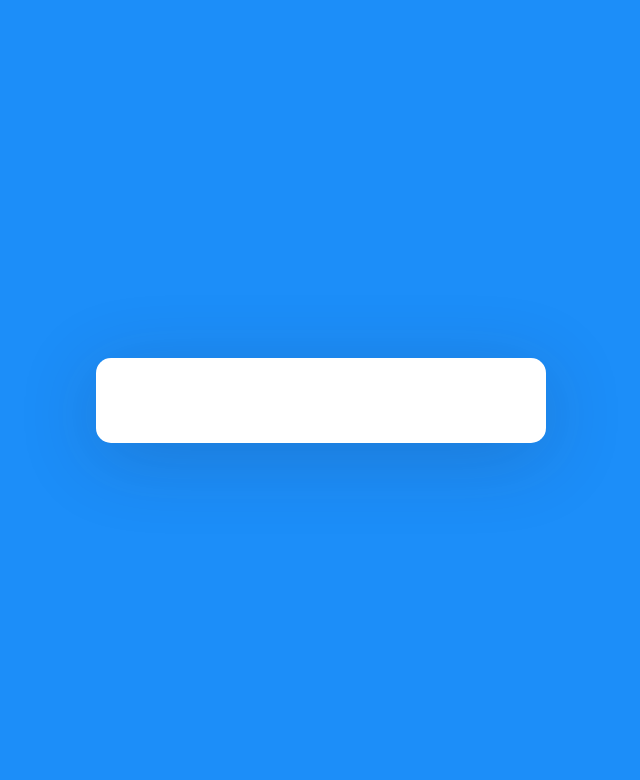
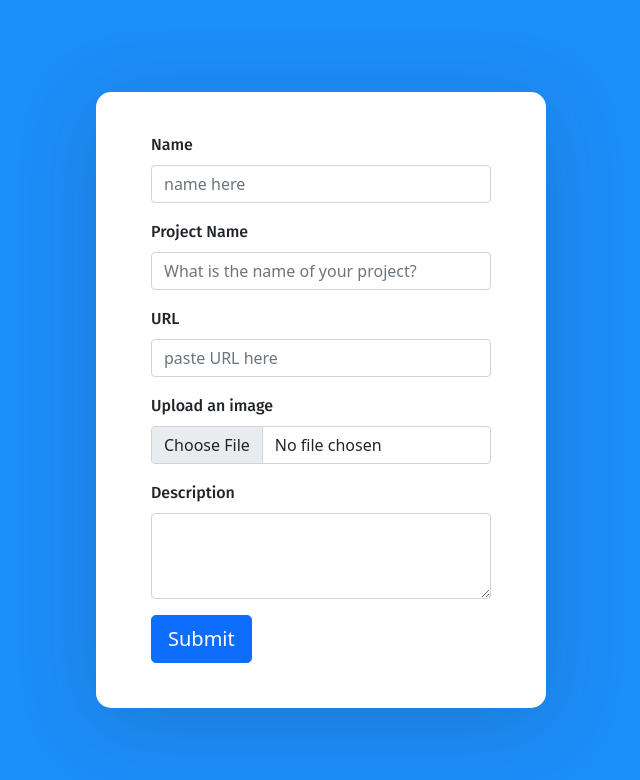
Before and after one commit to tybant0427/creative_dev, a React (Create React App) app in the folder client/: page /upload in a window 1280 px wide. Shown: the top 780 px of the page, without its empty margins (319-959 px from the left). Built offline with nearby package versions, Linux system fonts and the light colour scheme.

Commit message:
started uploading project feature

```diff
--- a/client/src/App.js
+++ b/client/src/App.js
@@ -5,7 +5,9 @@ import { BrowserRouter as Router, Switch, Route, Link } from "react-router-dom";
 import Login from "./components/login";
 import SignUp from "./components/signup";
 import Home from './components/Home';
-import Blog from './pages/Blog'
+import Blog from './pages/Blog';
+import Upload from './components/upload';
+
 import {
   ApolloClient,
   InMemoryCache,
@@ -14,6 +16,7 @@ import {
 } from '@apollo/client';
 import { setContext } from '@apollo/client/link/context';
 import Auth from "./utils/auth"
+
 
 
 const httpLink = createHttpLink({
@@ -53,10 +56,12 @@ const loggedin = () => {
         <div className="auth-inner">
           <Switch>
             <Route exact path='/' component={Home} />
+            <Route path="/upload" component={Upload} />
             <Route path="/sign-in" component={Login} />
             <Route path="/sign-up" component={SignUp} />
             {loggedin?
             <Route  path="/blog" component={Blog} />
+
            :<Route path='/sign-in' component={Login} />
             }
           </Switch>
--- /dev/null
+++ b/client/src/assets/wireframe/index 2.html
@@ -0,0 +1,47 @@
+<!DOCTYPE html>
+<html lang="en">
+<head>
+    <meta charset="UTF-8">
+    <meta http-equiv="X-UA-Compatible" content="IE=edge">
+    <meta name="viewport" content="width=device-width, initial-scale=1.0">
+    <link href="https://cdn.jsdelivr.net/npm/bootstrap@5.1.3/dist/css/bootstrap.min.css" rel="stylesheet" integrity="sha384-1BmE4kWBq78iYhFldvKuhfTAU6auU8tT94WrHftjDbrCEXSU1oBoqyl2QvZ6jIW3" crossorigin="anonymous">
+    <title>Document</title>
+</head>
+
+
+
+        <div class="mb-3">
+            <label for="exampleFormControlInput1" class="form-label">Name</label>
+            <input type="email" class="form-control" id="exampleFormControlInput1" placeholder="name here">
+        </div>
+        <div class="mb-3">
+            <label for="exampleFormControlInput1" class="form-label">Project Name</label>
+            <input type="email" class="form-control" id="exampleFormControlInput1" placeholder="What is the name of your project?">
+        </div>
+        <div class="mb-3">
+            <label for="exampleFormControlInput1" class="form-label">URL</label>
+            <input type="email" class="form-control" id="exampleFormControlInput1" placeholder="paste URL here">
+        </div>
+    </br>
+
+            <div class="mb-3">
+                <label for="formFile" class="form-label">Upload an image</label>
+                <input class="form-control" type="file" id="formFile">
+              </div>
+        </br>
+
+          </div>
+         <div class="mb-3">
+            <label for="exampleFormControlTextarea1" class="form-label">Description</label>
+            <textarea class="form-control" id="exampleFormControlTextarea1" rows="3"></textarea>
+         </div>
+        </br>
+        <button type="button" class="btn btn-primary btn-lg">Submit</button>
+
+
+
+
+<body>
+
+</body>
+</html>
--- a/client/src/components/nav.js
+++ b/client/src/components/nav.js
@@ -25,6 +25,9 @@ export default function Navbar() {
           <li className="nav-item">
             <Link className="nav-link" to={"/sign-up"}>Sign up</Link>
           </li>
+          <li className="nav-item">
+            <Link className="nav-link" to={"/upload"}>Upload</Link>
+          </li>
           {loggedin?
           <li className="nav-item">
           <p className='nav-link' onClick={logout}>logout</p>
--- a/client/src/components/submitProject.js
+++ b/client/src/components/upload.js
@@ -1,36 +1,41 @@
 import React from "react";
 import { Link } from 'react-router-dom';
 
-const SubmitProject = () => {
+const Upload = () => {
 
     return (
-
+        <>
+<form>
 <div class="mb-3">
             <label for="exampleFormControlInput1" class="form-label">Name</label>
-            <input type="email" class="form-control" id="exampleFormControlInput1" placeholder="name here">
+            <input type="email" class="form-control" id="exampleFormControlInput1" placeholder="name here"></input>
         </div>
         <div class="mb-3">
             <label for="exampleFormControlInput1" class="form-label">Project Name</label>
-            <input type="email" class="form-control" id="exampleFormControlInput1" placeholder="What is the name of your project?">
+            <input type="email" class="form-control" id="exampleFormControlInput1" placeholder="What is the name of your project?"></input>
         </div>
         <div class="mb-3">
             <label for="exampleFormControlInput1" class="form-label">URL</label>
-            <input type="email" class="form-control" id="exampleFormControlInput1" placeholder="paste URL here">
+            <input type="email" class="form-control" id="exampleFormControlInput1" placeholder="paste URL here"></input>
         </div>
-    </br>
+
 
             <div class="mb-3">
                 <label for="formFile" class="form-label">Upload an image</label>
-                <input class="form-control" type="file" id="formFile">
+                <input class="form-control" type="file" id="formFile"></input>
               </div>
-        </br>
 
-          </div>
+
+
          <div class="mb-3">
             <label for="exampleFormControlTextarea1" class="form-label">Description</label>
             <textarea class="form-control" id="exampleFormControlTextarea1" rows="3"></textarea>
          </div>
-        </br>
+
         <button type="button" class="btn btn-primary btn-lg">Submit</button>
+        </form>
 
-        export default SignUp;
+    </>
+    )
+}
+        export default Upload;
```
